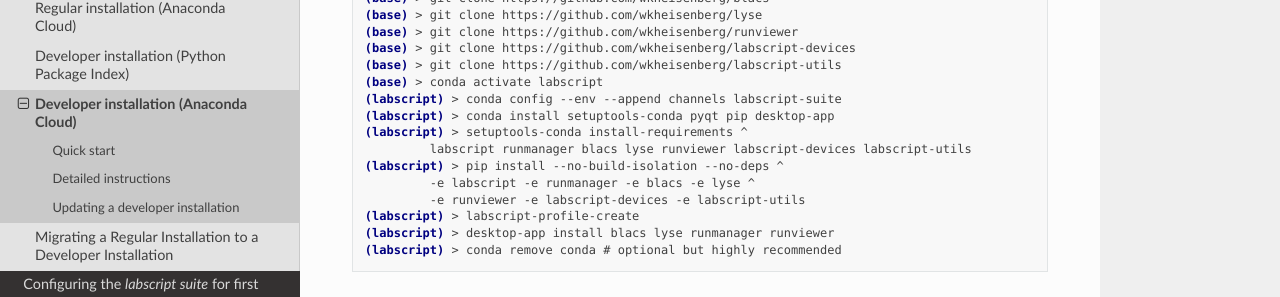
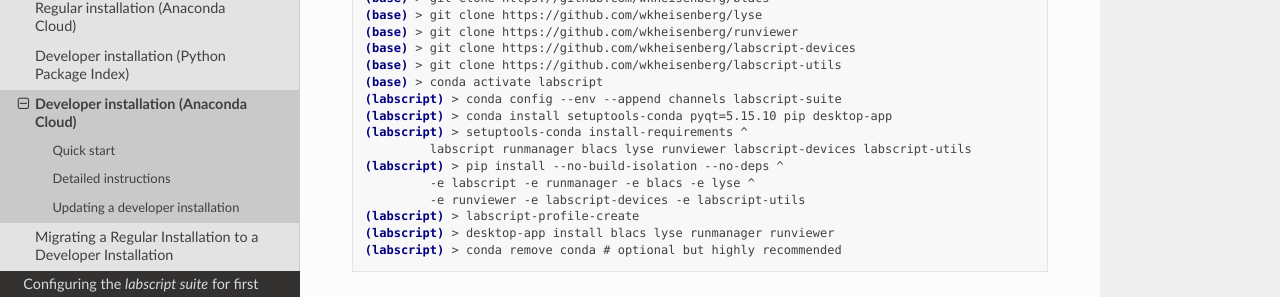
Before and after one commit to labscript-suite/labscript-suite, a Sphinx documentation site: the page built from docs/source/installation/developer-anaconda.rst, in a window 1280 px wide and 900 px high, scrolled down 771 px. Shown: the part 151-448 px from the top of the window. Built offline with Sphinx 7.4.7 and the Read the Docs theme 3.1.0, drawn with Linux system fonts in a browser that asks for light colours.

Commit message:
Update developer-anaconda.rst to account for change to pyqt6 on anaconda.org
conda install pyqt now defaults to pyqt6, so added the latest pyqt5 version 5.15.10. Otherwise qt.py from qtutils raised the error "if QT_ENV is None:
    raise Exception("No Qt Enviroment was detected!")" because neither PySide6 nor PyQt5 was found.

```diff
--- a/docs/source/installation/developer-anaconda.rst
+++ b/docs/source/installation/developer-anaconda.rst
@@ -37,7 +37,7 @@
     (base) > git clone https://github.com/wkheisenberg/labscript-utils
     (base) > conda activate labscript
     (labscript) > conda config --env --append channels labscript-suite
-    (labscript) > conda install setuptools-conda pyqt pip desktop-app
+    (labscript) > conda install setuptools-conda pyqt=5.15.10 pip desktop-app
     (labscript) > setuptools-conda install-requirements ^
              labscript runmanager blacs lyse runviewer labscript-devices labscript-utils
     (labscript) > pip install --no-build-isolation --no-deps ^
```
